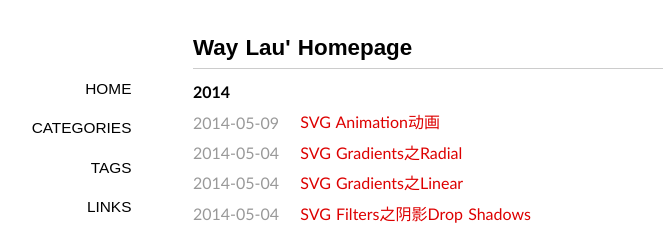
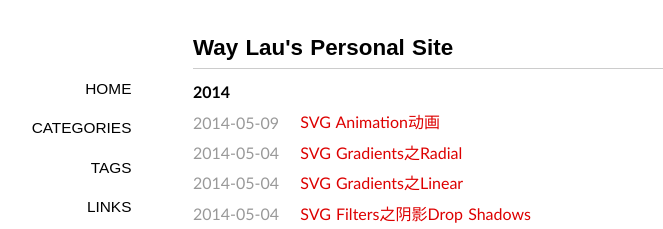
Before and after one commit to zhangwei5095/zhangwei5095.github.io, a Jekyll site: the page built from index.html, in a window 1280 px wide. Shown: the top 229 px of the page, without its empty margins (147-810 px from the left). Built offline with Jekyll 4.4.1, drawn with Linux system fonts in a browser that asks for light colours; some web fonts are replaced; Markdown is read by kramdown in place of the engine named in the settings; the list of posts is cut into pages by our own code; comment, search, counter and statistics services are not loaded.

```diff
--- a/_layouts/default.html
+++ b/_layouts/default.html
@@ -74,12 +74,16 @@
     </script>
 
     <!-- Baidu Button BEGIN -->
+	<!--
 		<script type="text/javascript" id="bdshare_js" data="type=slide&amp;img=4&amp;pos=right&amp;uid=541841" ></script>
 		<script type="text/javascript" id="bdshell_js"></script>
 		<script type="text/javascript">
 		var bds_config={"bdTop":170};
 		document.getElementById("bdshell_js").src = "http://bdimg.share.baidu.com/static/js/shell_v2.js?cdnversion=" + Math.ceil(new Date()/3600000);
-		</script>
+		</script>-->
+				<script>window._bd_share_config={"common":{"bdSnsKey":{},"bdText":"","bdMini":"2","bdMiniList":false,"bdPic":"","bdStyle":"0","bdSize":"16"},"slide":{"type":"slide","bdImg":"1","bdPos":"right","bdTop":"140"},"image":{"viewList":["qzone","tsina","tqq","renren","weixin"],"viewText":"分享到：","viewSize":"16"},"selectShare":{"bdContainerClass":null,"bdSelectMiniList":["qzone","tsina","tqq","renren","weixin"]}};with(document)0[(getElementsByTagName('head')[0]||body).appendChild(createElement('script')).src='http://bdimg.share.baidu.com/static/api/js/share.js?v=89860593.js?cdnversion='+~(-new Date()/36e5)];</script>
 		<!-- Baidu Button END -->
+
+
   </body>
 </html>
--- /dev/null
+++ b/a0afc304c2.txt
@@ -0,0 +1 @@
+3e7bfeb61f6edde9ced245711d4fb2ea
--- a/index.html
+++ b/index.html
@@ -1,7 +1,8 @@
 ---
-title: Way Lau' Homepage
+title: Way Lau's Personal Site
 layout: page
 ---
+
 
 <ul class="listing">
 {% for post in paginator.posts %}
```
Also changed, not shown: assets/img/wl_white_100.png (added).
